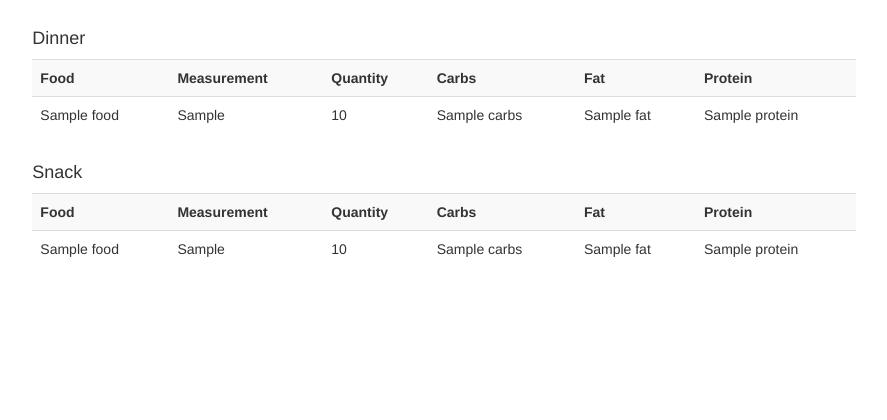
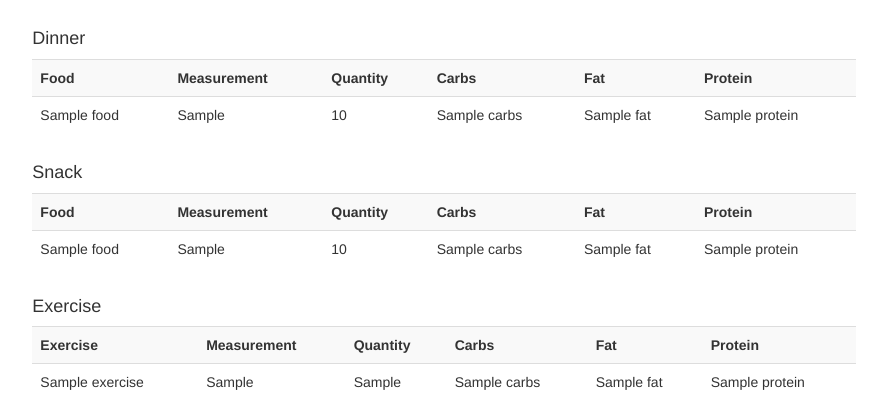
Before and after one commit to versi786/calorie_tracker, a Node project: template views/users.ejs in a window 1280 px wide. Shown: the part 387-807 px from the top of the page, without its empty margins (196-1083 px from the left). Before the commit the page ends 644 px from the top, so only its background shows below. Run offline with Node 20 templates, Linux system fonts and the light colour scheme; the template is opened without the code that fills it: most values are stand-ins (such as "Sample title", 1, 10 or a date in 2020); some libraries are stand-ins or nearby versions.

Commit message:
exercises displayed on users page and factored into calories left

```diff
--- a/routes/newExerciseEntry.js
+++ b/routes/newExerciseEntry.js
@@ -80,7 +80,7 @@ router.post('/', function(req, res, next) {
 
           try
           {
-            content.quantity = parseInt(req.body.quantity_choose);
+            content.quantity_input = parseInt(req.body.quantity_input);
             content.fat = parseInt(req.body.fat_input);
             content.protein = parseInt(req.body.protein_input);
             content.carbs = parseInt(req.body.carbs_input);
--- a/views/users.ejs
+++ b/views/users.ejs
@@ -181,6 +181,32 @@
       </div>
     </div>
 
+    <div class="row">
+      <div class="col-sm-8 col-sm-offset-2">
+        <h4>Exercise</h4>
+        <table class="table table-striped">
+          <tr>
+            <th>Exercise</th>
+            <th>Measurement</th>
+            <th>Quantity</th>
+            <th>Carbs</th>
+            <th>Fat</th>
+            <th>Protein</th>
+          </tr>
+          <% for (var i = 0; i < entry2.exercises.length; i++) { %>
+            <tr>
+              <td><%= entry2.exercises[i].exercise %></td>
+              <td><%= entry2.exercises[i].quantity_meas %></td>
+              <td><%= entry2.exercises[i].quantity_input %></td>
+              <td><%= entry2.exercises[i].carbs %></td>
+              <td><%= entry2.exercises[i].fat %></td>
+              <td><%= entry2.exercises[i].protein %></td>
+            </tr>
+          <% } %>
+        </table>
+      </div>
+    </div>
+
     <script src="../javascripts/userVis.js"></script>
 
   </body>
```
Also changed, not shown: routes/users.js (+29 -5 lines).
